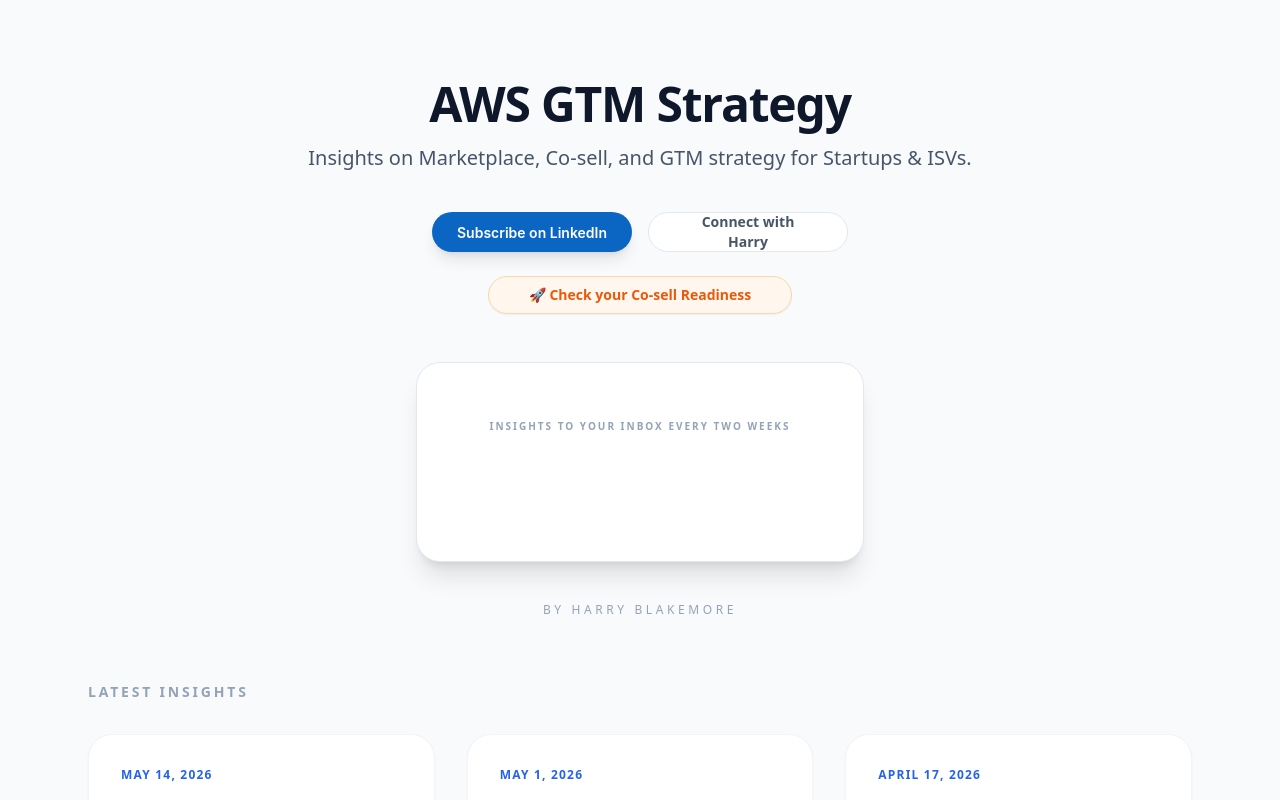
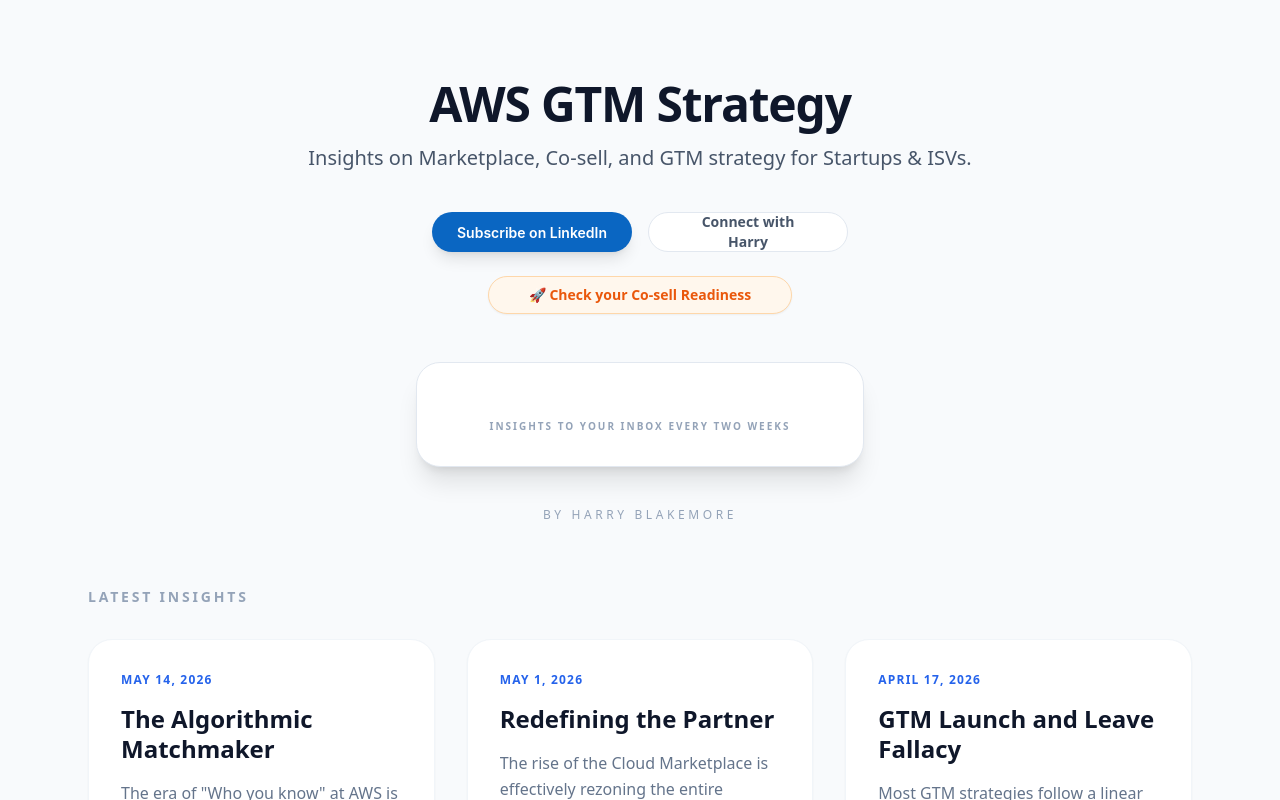
Before and after one commit to hblakemore47-blip/awscosellnewsletter, a Next.js app: page / in a window 1280 px wide. Shown: the top 800 px of the page. Built offline with nearby package versions, Linux system fonts and the light colour scheme.

Commit message:
Update layout.js

```diff
--- a/app/layout.js
+++ b/app/layout.js
@@ -4,7 +4,6 @@ import Script from "next/script";
 export const metadata = {
   title: "AWS GTM Strategy | Harry Blakemore",
   description: "Insights on Marketplace, Co-sell, and GTM strategy for Startups & ISVs.",
-  metadataBase: new URL('https://www.awscosellnewsletter.com'),
 };
 
 export default function RootLayout({ children }) {
@@ -32,24 +31,14 @@ export default function RootLayout({ children }) {
             </a>
           </div>
 
-          {/* THE FORM CONTAINER */}
-          <div className="mt-12 max-w-md mx-auto bg-white rounded-3xl border border-slate-200 shadow-xl p-8 min-h-[200px]">
+          {/* BEEHIIV SECTION */}
+          <div className="mt-12 max-w-md mx-auto bg-white rounded-3xl border border-slate-200 shadow-xl p-8">
             <div
               className="beehiiv-embed"
               data-beehiiv-form="d69decc8-4dc9-490a-aaf5-7c1cb3c98a14"
             >
-              {/* The form will be injected here */}
+              {/* Form loads here */}
             </div>
-
-            {/* This Script tag handles the "Invisibility" problem */}
-            <Script
-              src="https://subscribe-forms.beehiiv.com/v3/loader.js"
-              strategy="lazyOnload"
-              onLoad={() => {
-                console.log("Beehiiv script loaded successfully");
-              }}
-            />
-
             <p className="text-[10px] text-slate-400 mt-6 uppercase tracking-[0.2em] font-bold">
               Insights to your inbox every two weeks
             </p>
@@ -65,6 +54,12 @@ export default function RootLayout({ children }) {
             &copy; 2026 AWS GTM Strategy. All rights reserved.
           </p>
         </footer>
+
+        {/* This script is placed at the bottom, just before the body closes */}
+        <Script
+          src="https://subscribe-forms.beehiiv.com/v3/loader.js"
+          strategy="afterInteractive"
+        />
       </body>
     </html>
   );
```
